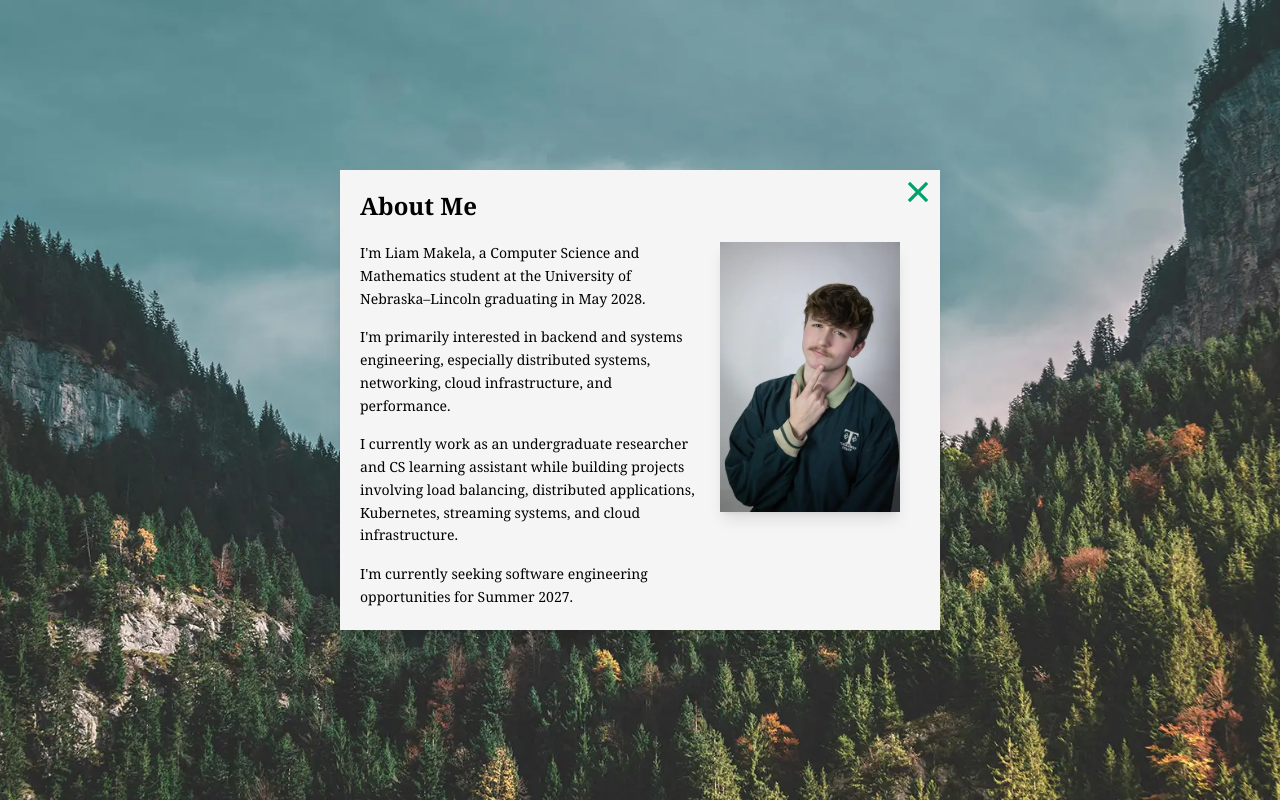
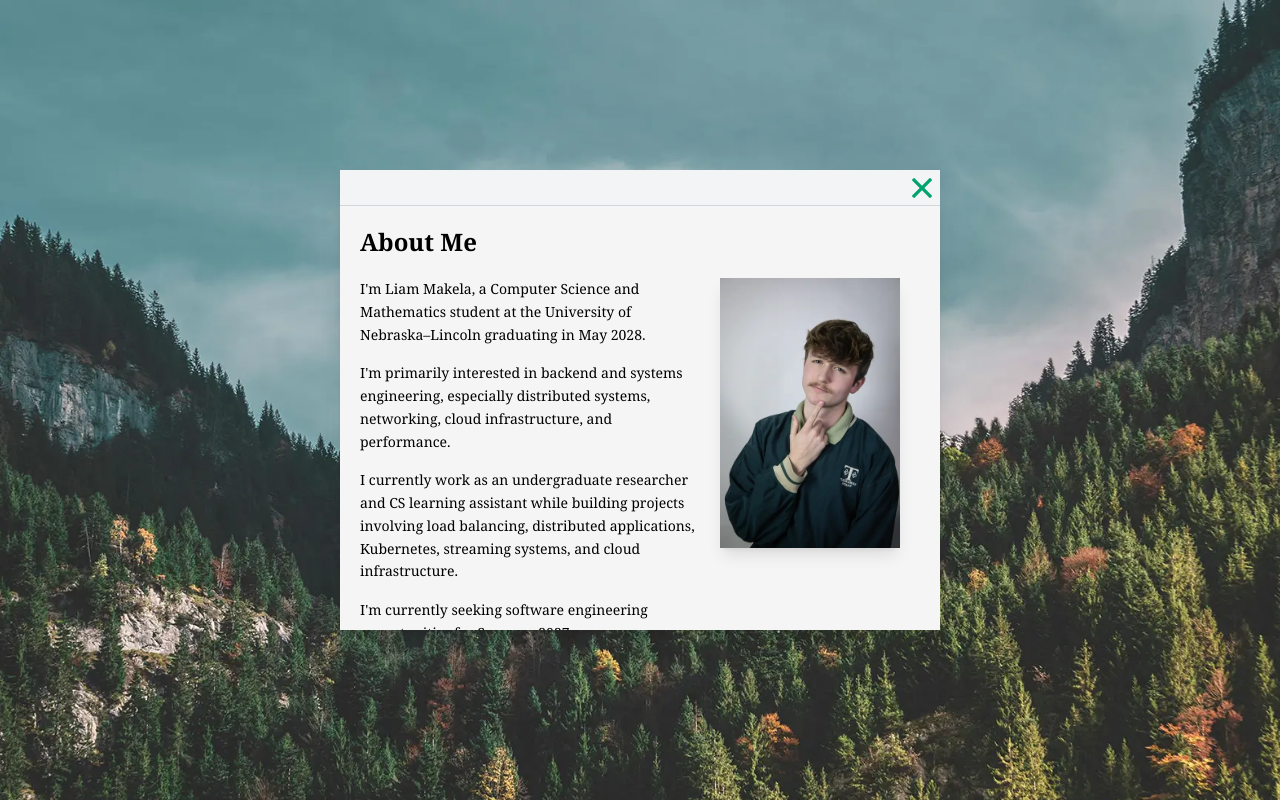
Before and after one commit to LiamMakela/LiamMakela.github.io, a React (Vite) app: page / in a window 1280 px wide. Both pictures are taken after a click on the button "About". Built offline with nearby package versions, Linux system fonts and the light colour scheme.

Commit message:
Added window bar

```diff
--- a/src/components/Window.jsx
+++ b/src/components/Window.jsx
@@ -28,7 +28,7 @@ function Window({
 
   return (
     <Draggable
-      cancel=".no-drag"
+      handle=".drag-handle"
       bounds="parent"
       nodeRef={nodeRef}
       defaultPosition={{
@@ -46,31 +46,34 @@ function Window({
           absolute
           z-30
           bg-[#F5F5F5]
-          p-5
-          cursor-move
           shadow-xl
-          overflow-auto
+          overflow-hidden
         "
       >
-        <div className="no-drag h-full">
-          {children}
-        </div>
-
+        <div
+          className="
+            drag-handle
+            h-9
+            cursor-move
+            border-b
+            border-gray-300
+            bg-gray-100
+          "
+        >
           <button
             type="button"
             onClick={closeWindow}
             aria-label="Close window"
             className="
-            no-drag
-            cursor-pointer
               absolute
-            top-2
-            right-2
+              top-1
+              right-1
               w-7
               h-7
               flex
               items-center
               justify-center
+              cursor-pointer
             "
           >
             <XSymbolSvg
@@ -83,6 +86,19 @@ function Window({
             />
           </button>
         </div>
+
+        <div
+          className="
+            p-5
+            overflow-auto
+          "
+          style={{
+            height: "calc(100% - 2.25rem)",
+          }}
+        >
+          {children}
+        </div>
+      </div>
     </Draggable>
   );
 }
```
Lines whose indentation alone changed are shown as unchanged.
